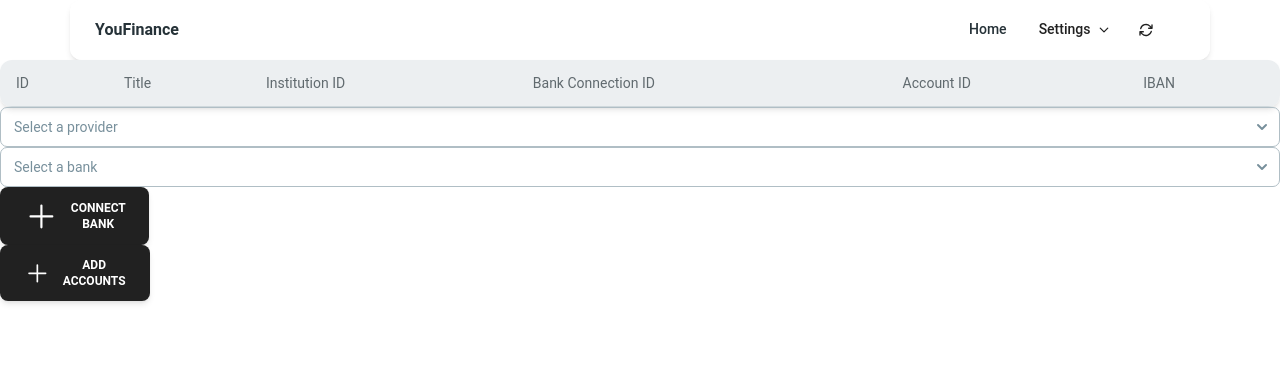
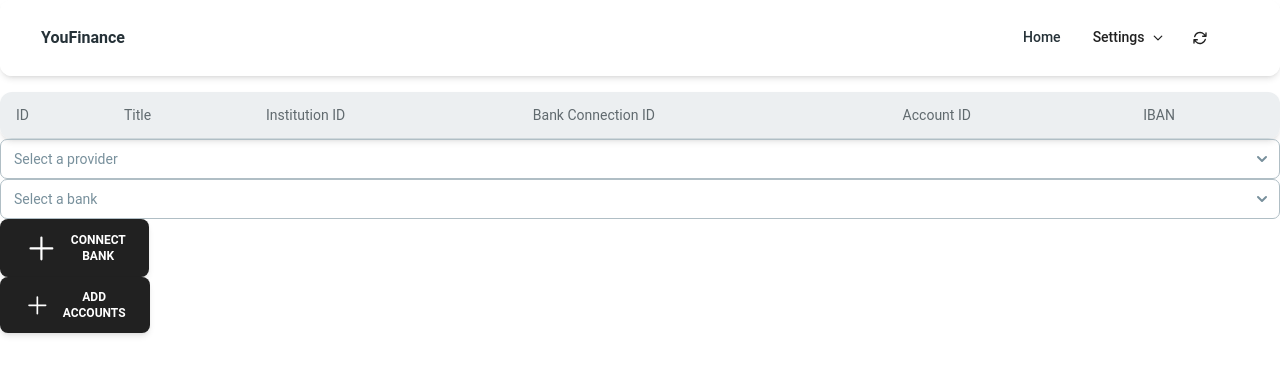
Before and after one commit to lks-hrsch/YouFinance, a React (Vite) app: page /settings/bank-accounts in a window 1280 px wide. Shown: the top 374 px of the page. Built offline with nearby package versions, Linux system fonts and the light colour scheme.

Commit message:
Adjust the apperance of the Menu

```diff
--- a/src/components/Navigation/Menu.tsx
+++ b/src/components/Navigation/Menu.tsx
@@ -23,10 +23,7 @@ const Menu: React.FC = () => {
 
   return (
     <>
-      <Navbar
-        className="mx-auto max-w-screen-xl px-4 py-2"
-        placeholder={undefined}
-      >
+      <Navbar className="mx-auto mb-4" placeholder={undefined}>
         <div className="flex items-center justify-between text-blue-gray-900">
           <Typography
             as="a"
```
